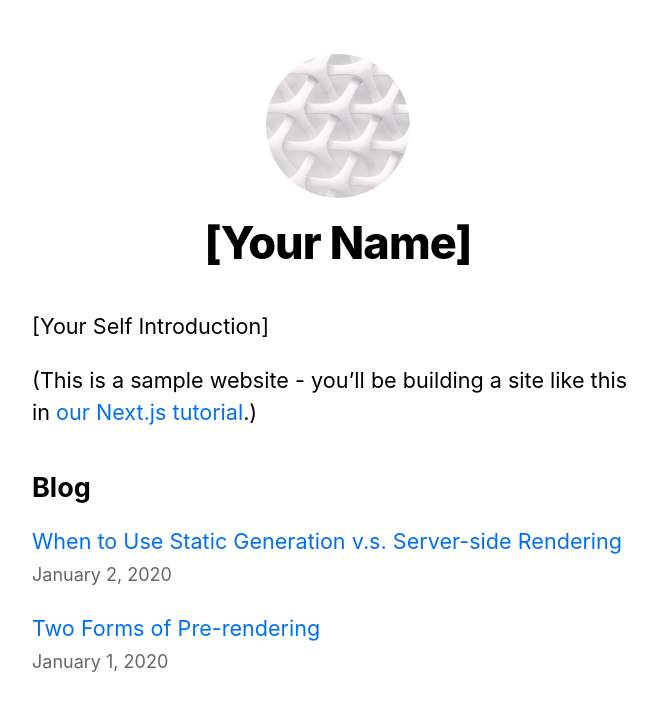
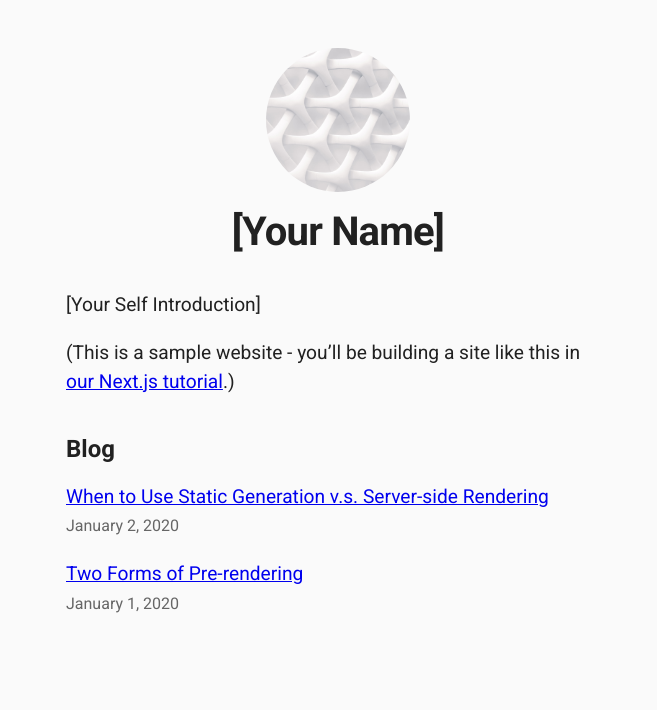
Before and after one commit to EcommercePWA/Frontend, a Next.js app: page / in a window 1280 px wide. Shown: the top 710 px of the page, without its empty margins (302-959 px from the left). Built offline with nearby package versions, Linux system fonts and the light colour scheme.

Commit message:
add compatibility with material-ui

```diff
--- a/package.json
+++ b/package.json
@@ -10,6 +10,7 @@
     "format": "prettier --write './**/*.{js,jsx,ts,tsx,css,md,json}' --config ./.prettierrc"
   },
   "dependencies": {
+    "@material-ui/core": "^4.11.4",
     "date-fns": "^2.11.1",
     "gray-matter": "^4.0.2",
     "next": "^10.0.0",
--- a/pages/_app.tsx
+++ b/pages/_app.tsx
@@ -1,6 +1,34 @@
-import '../styles/global.css';
+// pages/_app.tsx
+/* eslint-disable react/jsx-props-no-spreading */
+import { FC, useEffect } from 'react';
+import CssBaseline from '@material-ui/core/CssBaseline';
+import { ThemeProvider } from '@material-ui/core/styles';
 import { AppProps } from 'next/app';
+import Head from 'next/head';
+import theme from '../styles/theme';
 
-export default function App({ Component, pageProps }: AppProps) {
-  return <Component {...pageProps} />;
-}
+const App: FC<AppProps> = ({ Component, pageProps }: AppProps) => {
+  useEffect(() => {
+    // Remove the server-side injected CSS.
+    const jssStyles = document.querySelector('#jss-server-side');
+    if (jssStyles) {
+      jssStyles?.parentElement?.removeChild(jssStyles);
+    }
+  }, []);
+
+  return (
+    <>
+      <Head>
+        <title>My App</title>
+        <meta name="viewport" content="minimum-scale=1, initial-scale=1, width=device-width" />
+      </Head>
+      <ThemeProvider theme={theme}>
+        {/* CssBaseline kickstart an elegant, consistent, and simple baseline to build upon. */}
+        <CssBaseline />
+        <Component {...pageProps} />
+      </ThemeProvider>
+    </>
+  );
+};
+
+export default App;
--- /dev/null
+++ b/pages/_document.tsx
@@ -0,0 +1,66 @@
+/* eslint-disable react/jsx-props-no-spreading */
+// eslint-disable-next-line no-use-before-define
+import React from 'react';
+import { ServerStyleSheets } from '@material-ui/core/styles';
+import Document, { Html, Head, Main, NextScript } from 'next/document';
+export default class MyDocument extends Document {
+  render() {
+    return (
+      <Html lang="en">
+        <Head>
+          <link
+            rel="stylesheet"
+            href="https://fonts.googleapis.com/css?family=Roboto:300,400,500,700&display=swap"
+          />
+        </Head>
+        <body>
+          <Main />
+          <NextScript />
+        </body>
+      </Html>
+    );
+  }
+}
+
+// `getInitialProps` belongs to `_document` (instead of `_app`),
+// it's compatible with server-side generation (SSG).
+MyDocument.getInitialProps = async (ctx) => {
+  // Resolution order
+  //
+  // On the server:
+  // 1. app.getInitialProps
+  // 2. page.getInitialProps
+  // 3. document.getInitialProps
+  // 4. app.render
+  // 5. page.render
+  // 6. document.render
+  //
+  // On the server with error:
+  // 1. document.getInitialProps
+  // 2. app.render
+  // 3. page.render
+  // 4. document.render
+  //
+  // On the client
+  // 1. app.getInitialProps
+  // 2. page.getInitialProps
+  // 3. app.render
+  // 4. page.render
+
+  // Render app and page and get the context of the page with collected side effects.
+  const sheets = new ServerStyleSheets();
+  const originalRenderPage = ctx.renderPage;
+
+  ctx.renderPage = () =>
+    originalRenderPage({
+      enhanceApp: (App) => (props) => sheets.collect(<App {...props} />)
+    });
+
+  const initialProps = await Document.getInitialProps(ctx);
+
+  return {
+    ...initialProps,
+    // Styles fragment is rendered after the app and page rendering finish.
+    styles: [...React.Children.toArray(initialProps.styles), sheets.getStyleElement()]
+  };
+};
--- /dev/null
+++ b/styles/theme.ts
@@ -0,0 +1,20 @@
+// styles/theme.ts
+
+import { createMuiTheme } from '@material-ui/core/styles';
+
+// Create a theme instance.
+const theme = createMuiTheme({
+  palette: {
+    primary: {
+      main: '#6772E5'
+    },
+    secondary: {
+      main: '#87BBFD' // omitting light and dark will calculate from main
+    }
+  },
+  typography: {
+    fontFamily: 'Roboto'
+  }
+});
+
+export default theme;
```
Also changed, not shown: 1 other file (tests, documents, lock files or other folders).
